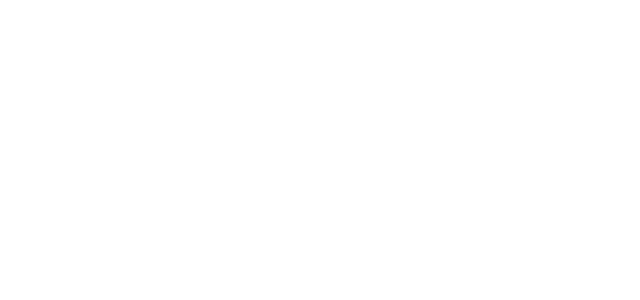
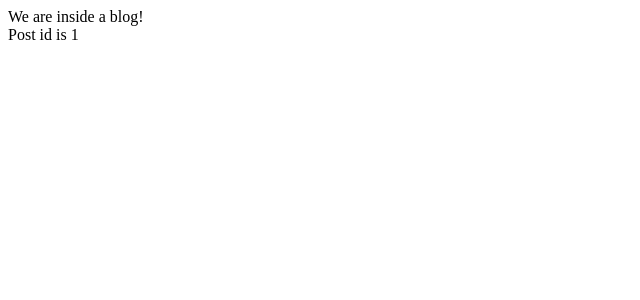
Before and after one commit to piotr-jura-udemy/nuxt-course, a Nuxt app in the folder portfolio/: page /blog/1 in a window 1280 px wide. Before the commit this address had no page. Shown: the top 300 px of the page, without its empty margins (0-640 px from the left). Built offline with nearby package versions, Linux system fonts and the light colour scheme.

Commit message:
0022-route-params

```diff
--- /dev/null
+++ b/portfolio/pages/blog/[id].vue
@@ -0,0 +1,13 @@
+<template>
+  <div>
+    We are inside a blog!
+  </div>
+  <div>
+    Post id is {{ route.params.id }}
+  </div>
+</template>
+
+<script setup>
+const route = useRoute()
+// console.log(route)
+</script>
--- /dev/null
+++ b/portfolio/pages/blog/index.vue
@@ -0,0 +1,3 @@
+<template>
+  <div>All blog posts list!</div>
+</template>
```
